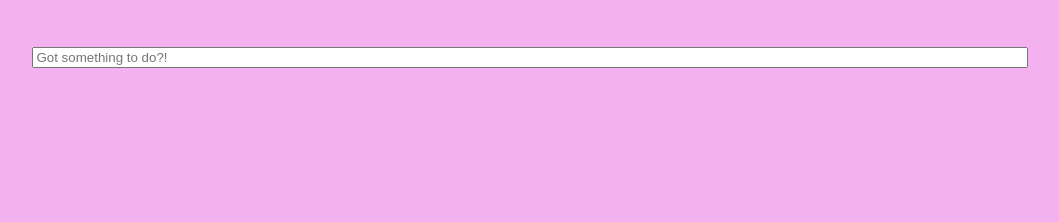
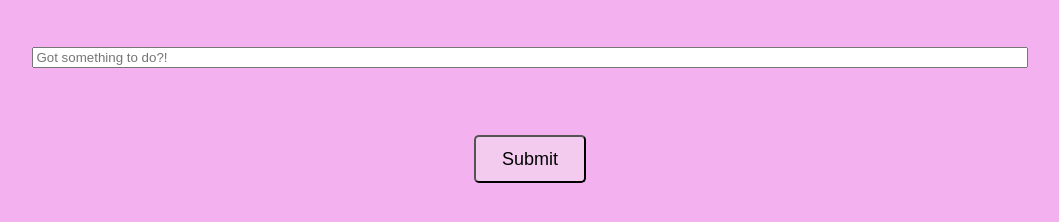
Before and after one commit to AseelM/jaam-todo-list, a website: page index.html in a window 1280 px wide. Shown: the whole page, without its empty margins (110-1169 px from the left). Drawn offline with Linux system fonts and the light colour scheme.

Commit message:
Missing submit button

```diff
--- a/index.html
+++ b/index.html
@@ -8,6 +8,7 @@
   <body>
     <form id="add-todo">
       <input id="form-title" type="message" name="description" value="" placeholder="Got something to do?!">
+      <input type="submit" name="" value="Submit">
     </form>
     <div id = "todo-container">
         <ul>
```
